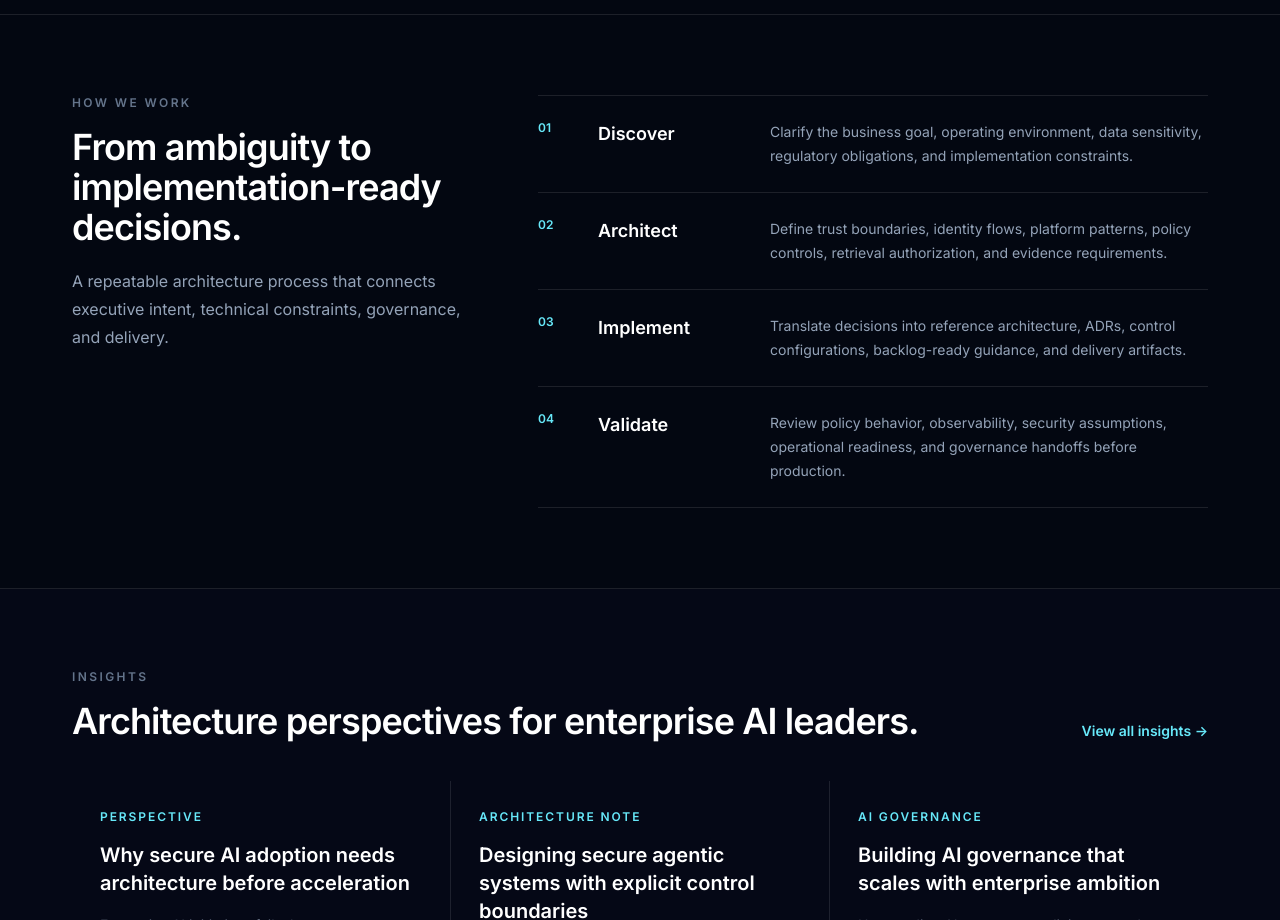
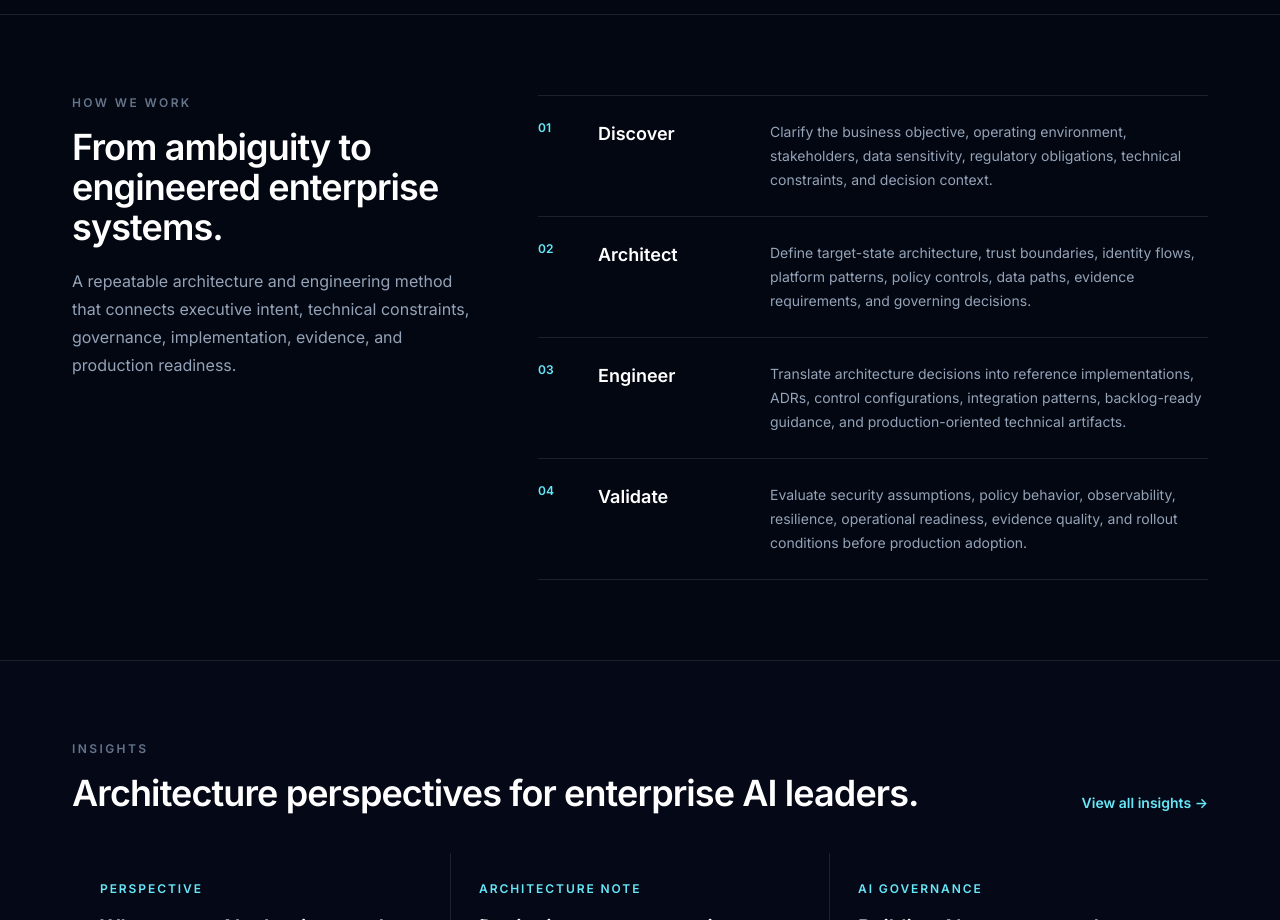
Before and after one commit to S3curethecloud/stc-marketing-site, a Next.js app: page / in a window 1280 px wide. Shown: the part 3240-4160 px from the top of the page. Built offline with nearby package versions, Linux system fonts and the light colour scheme.

Commit message:
brand: establish IKEVAR architecture method

```diff
--- a/app/page.tsx
+++ b/app/page.tsx
@@ -43,10 +43,26 @@ const capabilityAreas = [
 ] as const;
 
 const approach = [
-  ["01", "Discover", "Clarify the business goal, operating environment, data sensitivity, regulatory obligations, and implementation constraints."],
-  ["02", "Architect", "Define trust boundaries, identity flows, platform patterns, policy controls, retrieval authorization, and evidence requirements."],
-  ["03", "Implement", "Translate decisions into reference architecture, ADRs, control configurations, backlog-ready guidance, and delivery artifacts."],
-  ["04", "Validate", "Review policy behavior, observability, security assumptions, operational readiness, and governance handoffs before production."],
+  [
+    "01",
+    "Discover",
+    "Clarify the business objective, operating environment, stakeholders, data sensitivity, regulatory obligations, technical constraints, and decision context.",
+  ],
+  [
+    "02",
+    "Architect",
+    "Define target-state architecture, trust boundaries, identity flows, platform patterns, policy controls, data paths, evidence requirements, and governing decisions.",
+  ],
+  [
+    "03",
+    "Engineer",
+    "Translate architecture decisions into reference implementations, ADRs, control configurations, integration patterns, backlog-ready guidance, and production-oriented technical artifacts.",
+  ],
+  [
+    "04",
+    "Validate",
+    "Evaluate security assumptions, policy behavior, observability, resilience, operational readiness, evidence quality, and rollout conditions before production adoption.",
+  ],
 ] as const;
 
 const featuredInsights = insightArticles.slice(0, 3);
@@ -293,8 +309,8 @@ export default function HomePage() {
           <div className="grid gap-10 lg:grid-cols-[0.75fr_1.25fr] lg:gap-16">
             <div>
               <p className="text-xs font-semibold uppercase tracking-[0.2em] text-slate-500">How we work</p>
-              <h2 className="mt-4 text-3xl font-semibold tracking-[-0.025em] text-white sm:text-4xl">From ambiguity to implementation-ready decisions.</h2>
-              <p className="mt-5 text-base leading-7 text-slate-400">A repeatable architecture process that connects executive intent, technical constraints, governance, and delivery.</p>
+              <h2 className="mt-4 text-3xl font-semibold tracking-[-0.025em] text-white sm:text-4xl">From ambiguity to engineered enterprise systems.</h2>
+              <p className="mt-5 text-base leading-7 text-slate-400">A repeatable architecture and engineering method that connects executive intent, technical constraints, governance, implementation, evidence, and production readiness.</p>
             </div>
             <div className="border-t border-white/10">
               {approach.map(([number, title, body]) => (
```
